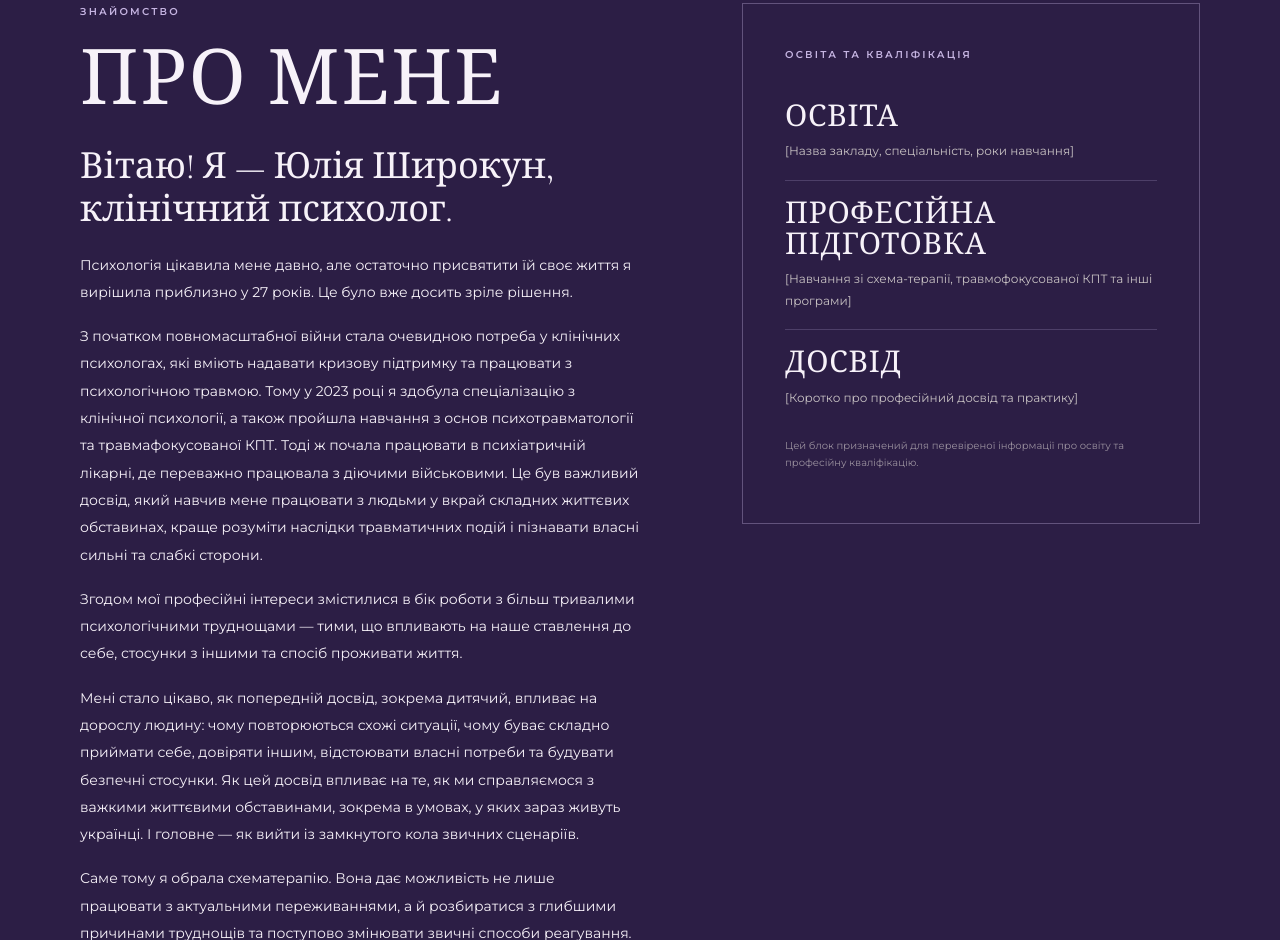
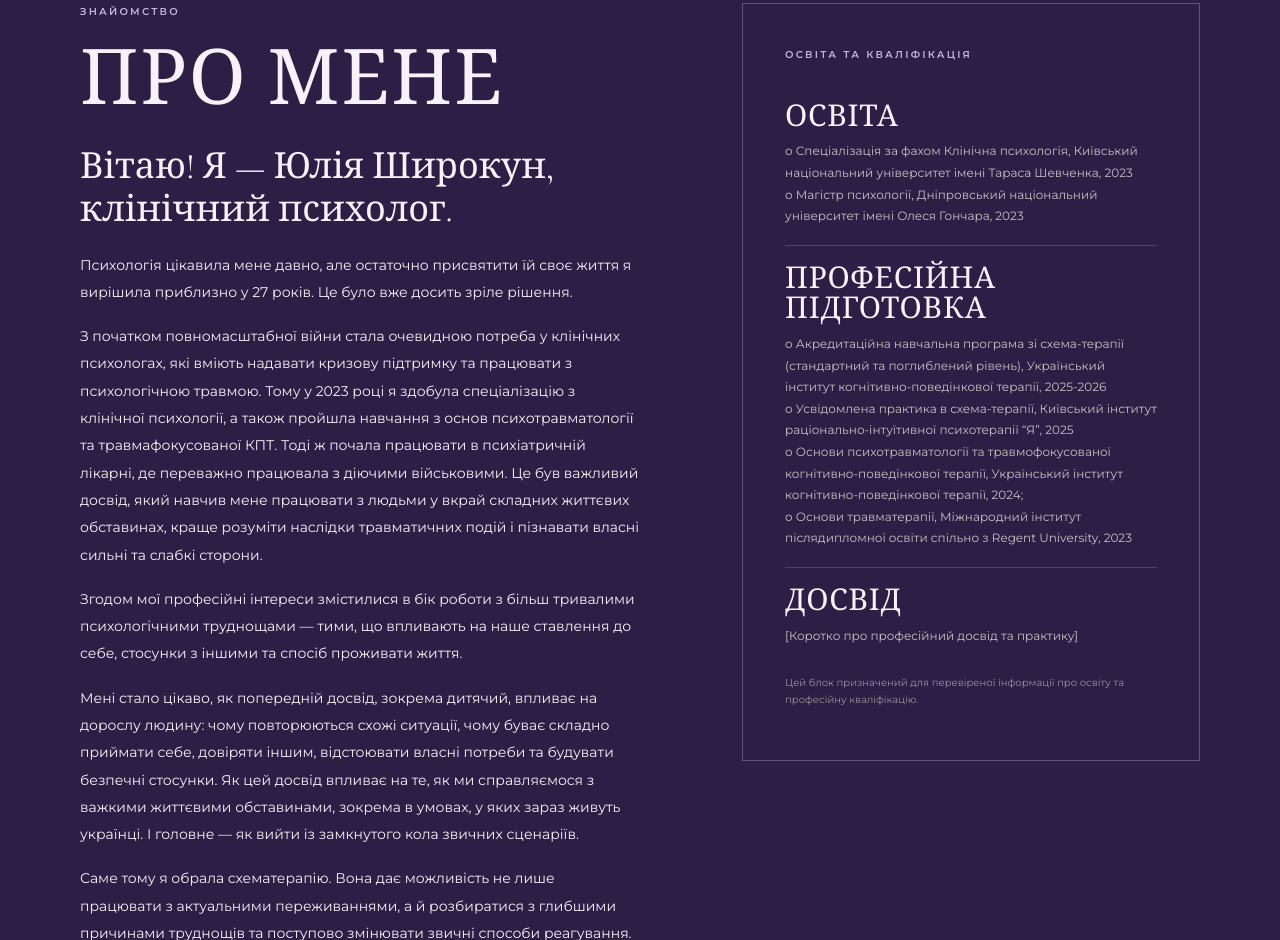
Before and after one commit to psyinua/psyinua.github.io, a plain HTML site: page index.html in a window 1280 px wide. Shown: the part 996-1936 px from the top of the page. Drawn offline with nearby package versions, Linux system fonts and the light colour scheme.

Commit message:
Update index.html

```diff
--- a/index.html
+++ b/index.html
@@ -72,11 +72,15 @@
           <p class="eyebrow eyebrow-light">ОСВІТА ТА КВАЛІФІКАЦІЯ</p>
           <div class="credential-item">
             <h3>Освіта</h3>
-            <p>[Назва закладу, спеціальність, роки навчання]</p>
+            <p>o Спеціалізація за фахом Клінічна психологія, Київський національний університет імені Тараса Шевченка, 2023</p>
+            <p>o	Магістр психології, Дніпровський національний університет імені Олеся Гончара, 2023</p>
           </div>
           <div class="credential-item">
             <h3>Професійна підготовка</h3>
-            <p>[Навчання зі схема-терапії, травмофокусованої КПТ та інші програми]</p>
+            <p>o	Акредитаційна навчальна програма зі схема-терапії (стандартний та поглиблений рівень), Український інститут когнітивно-поведінкової терапії, 2025-2026</p>
+            <p>o	Усвідомлена практика в схема-терапії, Київський інститут раціонально-інтуїтивної психотерапії “Я”, 2025</p>
+            <p>o	Основи психотравматології та травмофокусованої когнітивно-поведінкової терапії, Український інститут когнітивно-поведінкової терапії, 2024;</p>
+            <p>o	Основи травматерапії, Міжнародний інститут післядипломної освіти спільно з Regent University, 2023</p>
           </div>
           <div class="credential-item">
             <h3>Досвід</h3>
```
